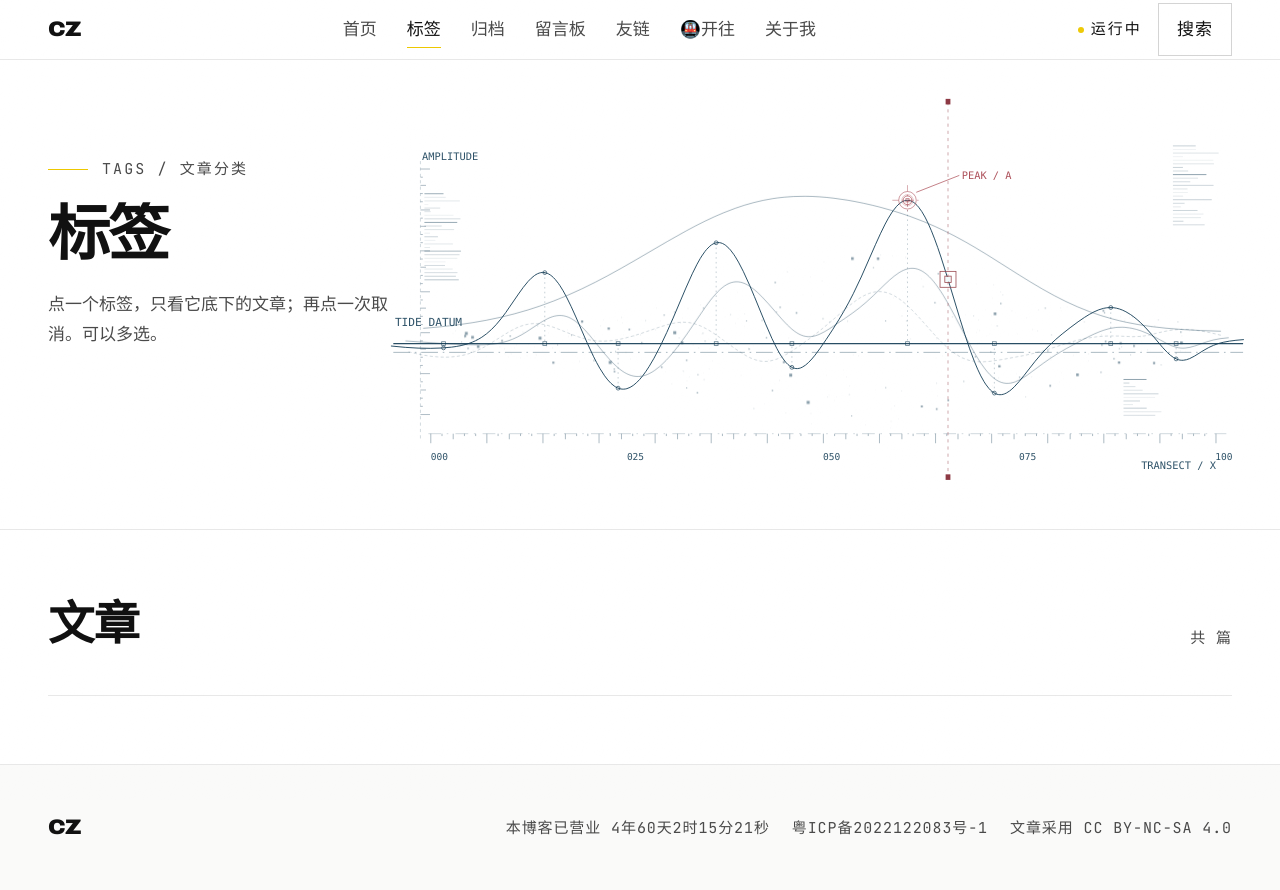
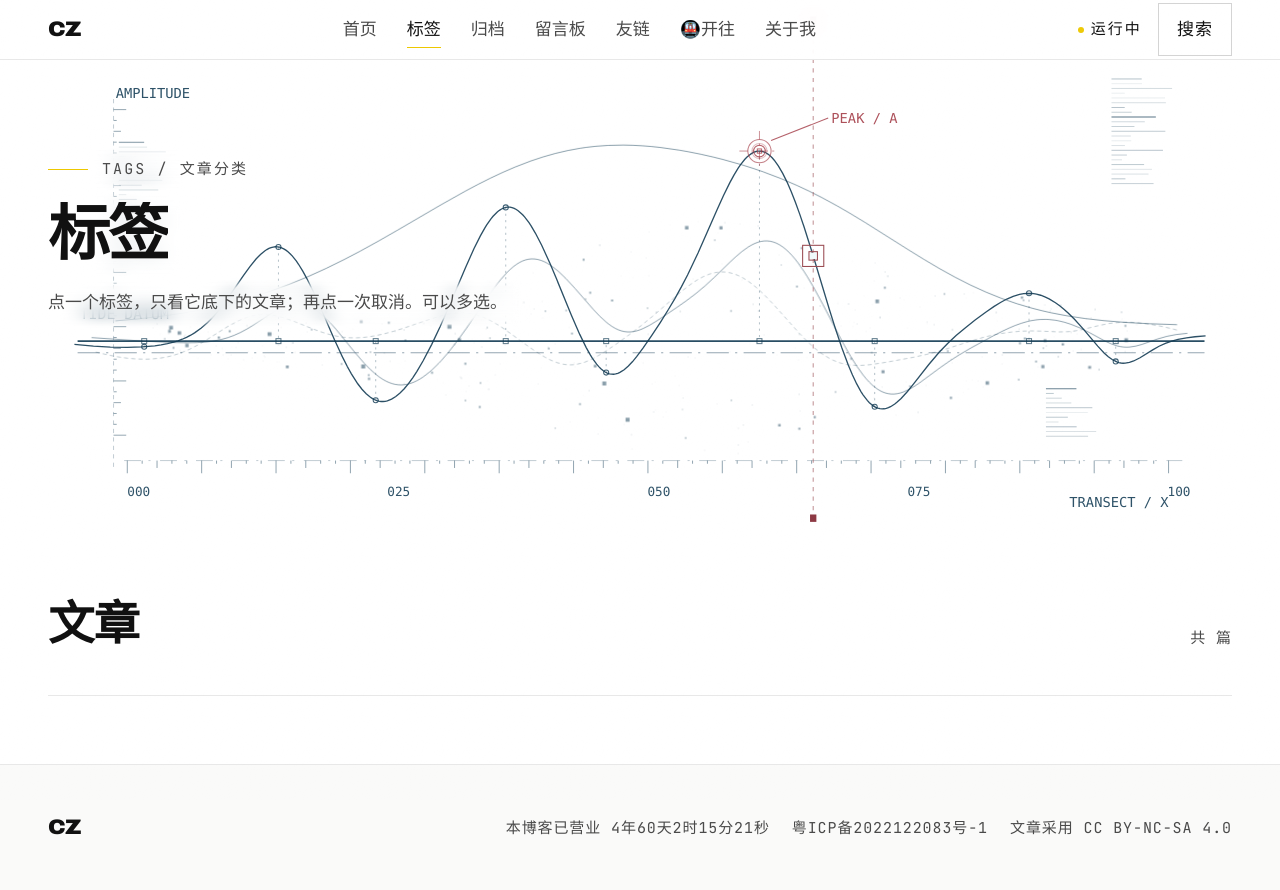
Before and after one commit to chenzhen7/cz-blog, a Spring app: page /tags in a window 1280 px wide. Run offline with Thymeleaf, Linux system fonts and the light colour scheme; the template is opened without the code that fills it, so the values that code supplies are empty; some of the project's set-up classes (security, data sources, template engines, error pages and the like) are left out, and stand-ins take their place; some web fonts are replaced.

Commit message:
feat(frontend): 扩展页头线谱并为文字分别加模糊

```diff
--- a/src/main/resources/static/css/site.css
+++ b/src/main/resources/static/css/site.css
@@ -79,8 +79,9 @@ a { color: inherit; text-decoration: none; }
 img { display: block; max-width: 100%; }
 button { font: inherit; }
 
-.wrap { max-width: 1400px; margin: 0 auto; padding: 0 24px; }
-@media (min-width: 1024px) { .wrap { padding: 0 48px; } }
+:root { --content-max-width: 1400px; --content-gutter: 24px; }
+@media (min-width: 1024px) { :root { --content-gutter: 48px; } }
+.wrap { max-width: var(--content-max-width); margin: 0 auto; padding: 0 var(--content-gutter); }
 
 /* 字号降回 15px 后字距要放回来：大写等宽字在小字号下需要更多呼吸才不糊成一团 */
 .mono    { font-family: var(--font-mono); font-size: var(--fs-label); letter-spacing: .14em; text-transform: uppercase; }
@@ -1081,18 +1082,25 @@ button { font: inherit; }
 
 /* 页头。顶栏是 position: fixed 的 60px，内页没有 hero 撑着，
    所以这里的上内边距必须自己把顶栏的高度让出来，不能只靠 margin。 */
-.page-head { padding: 132px 0 52px; border-bottom: 1px solid var(--line); }
+.page-head { padding: 132px 0 52px; }
 @media (min-width: 1024px) { .page-head { padding: 156px 0 60px; } }
 
-/* 透明线谱等比铺在页头留白处。脚本就绪前直接显示静态图。 */
-.page-head.has-tide-lines { position: relative; isolation: isolate; min-height: 530px; }
+/* 线谱铺满页头高度，左右对齐 .wrap 的内容边缘。 */
+.page-head.has-tide-lines {
+  position: relative;
+  isolation: isolate;
+  min-height: 530px;
+  overflow: clip;
+}
 .tide-art {
   position: absolute;
-  inset: 52px max(16px, calc((100% - 1376px) / 2)) 8px 29%;
+  inset-block: 0;
+  inset-inline: max(var(--content-gutter), calc((100% - var(--content-max-width)) / 2 + var(--content-gutter)));
   z-index: -1;
   pointer-events: none;
   display: grid;
-  place-items: center;
+  grid-template: minmax(0, 1fr) / minmax(0, 1fr);
+  place-items: unsafe center;
   container-type: size;
   overflow: clip;
 }
@@ -1101,19 +1109,48 @@ button { font: inherit; }
   inset: 0;
   width: 100%;
   height: 100%;
-  object-fit: contain;
+  object-fit: cover;
 }
 /* 兼容开发预览仍缓存旧标签页模板的情况。 */
 .tide-art[data-tide-source] {
-  background: url("../images/tide-lines.svg") center / contain no-repeat;
+  background: url("../images/tide-lines.svg") center / cover no-repeat;
+}
+.tide-copy {
+  display: grid;
+  justify-items: start;
+  gap: 20px;
+  width: fit-content;
+  max-width: min(100%, 38rem);
+}
+.page-head .tide-copy .eyebrow,
+.tide-copy p { margin: 0; }
+.tide-copy-line {
+  position: relative;
+  isolation: isolate;
+  min-width: 0;
+}
+/* 每行文字各有一层模糊，长导语不会盖住短标题旁的线条。 */
+.tide-copy-line::before {
+  content: "";
+  position: absolute;
+  inset: -10px -28px;
+  z-index: -1;
+  pointer-events: none;
+  background: var(--bg);
+  background: color-mix(in srgb, var(--bg) 5%, transparent);
+  backdrop-filter: blur(9px);
+  /* 两个方向的遮罩相交，让文字附近的模糊自然过渡到清晰线条。 */
+  mask-image:
+    linear-gradient(90deg, transparent, #000 24px, #000 calc(100% - 24px), transparent),
+    linear-gradient(180deg, transparent, #000 10px, #000 calc(100% - 10px), transparent);
+  mask-composite: intersect;
 }
 .tide-scene {
-  /* SVG 上方留白较多，以线条和刻度的视觉中心为转轴。 */
   --tide-pivot-y: 58%;
   --tide-depth: clamp(24px, 4.5cqw, 46px);
   display: grid;
   grid-template-columns: minmax(0, 1fr);
-  width: min(100cqw, 200cqh);
+  width: max(100cqw, 200cqh);
   aspect-ratio: 2;
 }
 .tide-projection,
@@ -1149,23 +1186,9 @@ button { font: inherit; }
 @media (prefers-reduced-motion: reduce) {
   .tide-scene { display: none; }
 }
-@media (min-width: 901px) {
-  .page-head.has-tide-lines .page-lead {
-    max-width: min(58ch, max(23vw, calc(100vw - 940px)));
-  }
-  .tide-art[data-tide-variant="wavefront"] {
-    inset-inline-start: max(40%, 465px, calc((100% - 1376px) / 2 + 510px));
-  }
-}
 @media (max-width: 900px) {
   .page-head.has-tide-lines {
-    --tide-lines-height: min(372px, 50vw);
-    min-height: 0;
-    padding-bottom: calc(var(--tide-lines-height) + 24px);
-  }
-  .tide-art {
-    inset: auto 0 12px;
-    height: var(--tide-lines-height);
+    min-height: clamp(360px, 52svh, 460px);
   }
 }
 
@@ -1798,8 +1821,7 @@ button { font: inherit; }
 .anim .md-body h2 { clip-path: inset(0 100% 0 0); }
 .anim .md-body h2.wipe-done { clip-path: inset(0 0 0 0); }
 
-/* 页头。与内页的 .page-head 不同：这里没有下边框，正文区自己带分隔，
-   而且宽度要大一些（标题可能很长）。 */
+/* 文章页头。标题和摘要用独立排版，阅读区另设分隔。 */
 .post-head { padding: 132px 0 0; }
 @media (min-width: 1024px) { .post-head { padding: 156px 0 0; } }
 .post-head .eyebrow { margin-bottom: 22px; }
--- a/src/main/resources/templates/tags.html
+++ b/src/main/resources/templates/tags.html
@@ -30,12 +30,20 @@
     <header class="page-head has-tide-lines">
         <div th:replace="~{fragments/chrome :: tideArt(@{/images/tide-lines.svg}, 'tide')}"></div>
         <div class="wrap">
-            <div class="eyebrow wipe-in">
-                <span class="bar"></span>
-                <span class="mono">Tags / 文章分类</span>
+            <div class="tide-copy">
+                <div class="tide-copy-line">
+                    <div class="eyebrow wipe-in">
+                        <span class="bar"></span>
+                        <span class="mono">Tags / 文章分类</span>
+                    </div>
+                </div>
+                <div class="tide-copy-line">
+                    <h1 class="page-title wipe-in">标签</h1>
+                </div>
+                <div class="tide-copy-line">
+                    <p class="page-lead rise">点一个标签，只看它底下的文章；再点一次取消。可以多选。</p>
+                </div>
             </div>
-            <h1 class="page-title wipe-in">标签</h1>
-            <p class="page-lead rise">点一个标签，只看它底下的文章；再点一次取消。可以多选。</p>
         </div>
     </header>
 
```
Also changed, not shown: src/main/resources/templates/archives.html (+11 -1 lines), src/main/resources/templates/friends.html (+13 -5 lines), src/main/resources/templates/message.html (+13 -5 lines).
